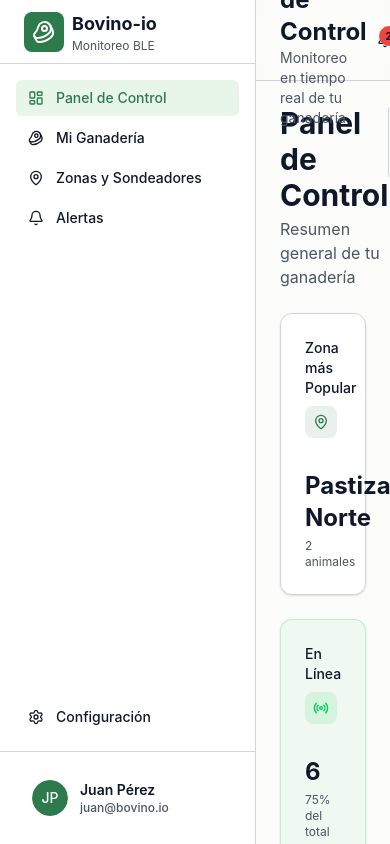
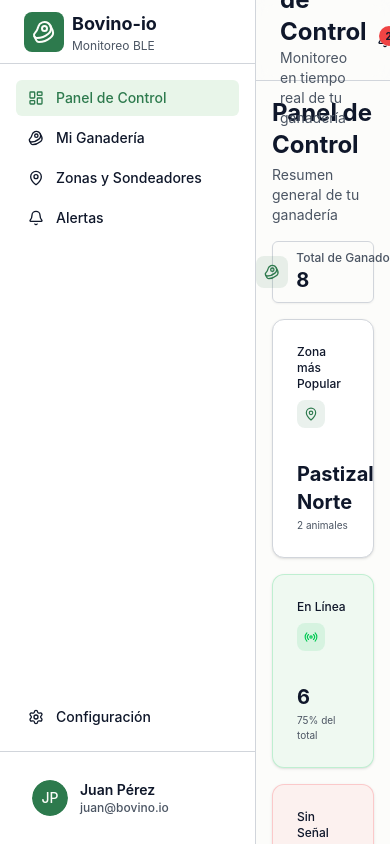
Before and after one commit to Orizon-team/bovino-io-frontend, a Vue app: page /dashboard in a window 390 px wide. Built offline with nearby package versions, Linux system fonts and the light colour scheme.

Commit message:
Fix(agregacion de responsividad en los componentes)
No detecta los componetes pero funciona

```diff
--- a/src/components/HerdCharts.vue
+++ b/src/components/HerdCharts.vue
@@ -48,18 +48,18 @@ const maxStatusCount = computed(() => {
 </script>
 
 <template>
-  <div class="grid grid-cols-1 gap-6 lg:grid-cols-2">
+  <div class="grid grid-cols-1 gap-4 sm:gap-6 xl:grid-cols-2">
     <!-- Zone Distribution Chart -->
     <Card>
       <CardHeader>
-        <CardTitle>Distribución por Zona</CardTitle>
+        <CardTitle class="text-base sm:text-lg">Distribución por Zona</CardTitle>
       </CardHeader>
       <CardContent>
-        <div class="space-y-4">
-          <div v-for="item in zoneCounts" :key="item.zone" class="space-y-2">
-            <div class="flex items-center justify-between text-sm">
-              <span class="font-medium text-foreground">{{ item.zone }}</span>
-              <span class="text-muted-foreground">{{ item.count }} animales</span>
+        <div class="space-y-3 sm:space-y-4">
+          <div v-for="item in zoneCounts" :key="item.zone" class="space-y-1.5 sm:space-y-2">
+            <div class="flex items-center justify-between text-xs sm:text-sm gap-2">
+              <span class="font-medium text-foreground truncate">{{ item.zone }}</span>
+              <span class="text-muted-foreground whitespace-nowrap">{{ item.count }} animales</span>
             </div>
             <div class="h-2 w-full overflow-hidden rounded-full bg-secondary">
               <div
@@ -68,7 +68,7 @@ const maxStatusCount = computed(() => {
               ></div>
             </div>
           </div>
-          <div v-if="zoneCounts.length === 0" class="text-center text-sm text-muted-foreground py-8">
+          <div v-if="zoneCounts.length === 0" class="text-center text-xs sm:text-sm text-muted-foreground py-6 sm:py-8">
             No hay datos disponibles
           </div>
         </div>
@@ -78,14 +78,14 @@ const maxStatusCount = computed(() => {
     <!-- Status Distribution Chart -->
     <Card>
       <CardHeader>
-        <CardTitle>Estado de Conexión</CardTitle>
+        <CardTitle class="text-base sm:text-lg">Estado de Conexión</CardTitle>
       </CardHeader>
       <CardContent>
-        <div class="space-y-4">
-          <div v-for="item in statusCounts" :key="item.status" class="space-y-2">
-            <div class="flex items-center justify-between text-sm">
+        <div class="space-y-3 sm:space-y-4">
+          <div v-for="item in statusCounts" :key="item.status" class="space-y-1.5 sm:space-y-2">
+            <div class="flex items-center justify-between text-xs sm:text-sm gap-2">
               <span class="font-medium text-foreground">{{ item.status }}</span>
-              <span class="text-muted-foreground">{{ item.count }} animales</span>
+              <span class="text-muted-foreground whitespace-nowrap">{{ item.count }} animales</span>
             </div>
             <div class="h-2 w-full overflow-hidden rounded-full bg-secondary">
               <div
--- a/src/components/StatsCard.vue
+++ b/src/components/StatsCard.vue
@@ -46,15 +46,15 @@ const iconClasses = computed(() => {
     :class="variantClasses + ' cursor-pointer transition-colors duration-200'"
     @click="emit('click')"
   >
-    <CardHeader class="flex flex-row items-center justify-between space-y-0 pb-2">
-      <CardTitle class="text-sm font-medium">{{ title }}</CardTitle>
-      <div :class="'flex h-8 w-8 items-center justify-center rounded-lg ' + iconClasses">
-        <component :is="icon" class="h-4 w-4" />
+    <CardHeader class="flex flex-row items-center justify-between space-y-0 pb-2 sm:pb-3">
+      <CardTitle class="text-xs sm:text-sm font-medium">{{ title }}</CardTitle>
+      <div :class="'flex h-7 w-7 sm:h-8 sm:w-8 items-center justify-center rounded-lg shrink-0 ' + iconClasses">
+        <component :is="icon" class="h-3.5 w-3.5 sm:h-4 sm:w-4" />
       </div>
     </CardHeader>
-    <CardContent>
-      <div class="text-2xl font-bold">{{ value }}</div>
-      <p class="text-xs text-muted-foreground mt-1">{{ description }}</p>
+    <CardContent class="pt-0">
+      <div class="text-xl sm:text-2xl font-bold">{{ value }}</div>
+      <p class="text-[10px] sm:text-xs text-muted-foreground mt-0.5 sm:mt-1">{{ description }}</p>
     </CardContent>
   </Card>
 </template>
--- a/src/views/Dashboard/Dashboard.vue
+++ b/src/views/Dashboard/Dashboard.vue
@@ -90,31 +90,31 @@ const mostPopularZone = computed(() => {
 </script>
 
 <template>
-  <div class="p-6 space-y-6">
+  <div class="p-4 sm:p-6 space-y-4 sm:space-y-6">
     <!-- Welcome Section with Total Cattle -->
-    <div class="flex items-start justify-between">
-      <div>
-        <h1 class="text-3xl font-bold text-foreground">Panel de Control</h1>
-        <p class="text-muted-foreground mt-1">Resumen general de tu ganadería</p>
+    <div class="flex flex-col sm:flex-row items-start sm:items-start justify-between gap-4">
+      <div class="w-full sm:w-auto">
+        <h1 class="text-2xl sm:text-3xl font-bold text-foreground">Panel de Control</h1>
+        <p class="text-sm sm:text-base text-muted-foreground mt-1">Resumen general de tu ganadería</p>
       </div>
       <Button
         variant="outline"
         size="lg"
-        class="flex items-center gap-3 h-auto py-3 px-4 hover:bg-primary/5 hover:border-primary transition-colors bg-transparent"
+        class="flex items-center gap-2 sm:gap-3 h-auto py-2 sm:py-3 px-3 sm:px-4 hover:bg-primary/5 hover:border-primary transition-colors bg-transparent w-full sm:w-auto justify-center sm:justify-start"
         @click="router.push('/dashboard/cattle')"
       >
-        <div class="flex h-10 w-10 items-center justify-center rounded-lg bg-primary/10">
-          <Beef class="h-5 w-5 text-primary" />
+        <div class="flex h-8 w-8 sm:h-10 sm:w-10 items-center justify-center rounded-lg bg-primary/10 shrink-0">
+          <Beef class="h-4 w-4 sm:h-5 sm:w-5 text-primary" />
         </div>
         <div class="text-left">
           <p class="text-xs text-muted-foreground font-medium">Total de Ganado</p>
-          <p class="text-2xl font-bold text-foreground">{{ totalCattle }}</p>
+          <p class="text-xl sm:text-2xl font-bold text-foreground">{{ totalCattle }}</p>
         </div>
       </Button>
     </div>
 
     <!-- Stats Section -->
-    <div class="grid grid-cols-1 gap-6 sm:grid-cols-2 lg:grid-cols-3">
+    <div class="grid grid-cols-1 gap-4 sm:gap-6 md:grid-cols-2 xl:grid-cols-3">
       <StatsCard
         title="Zona más Popular"
         :value="mostPopularZone ? mostPopularZone[0] : 'N/A'"
```
